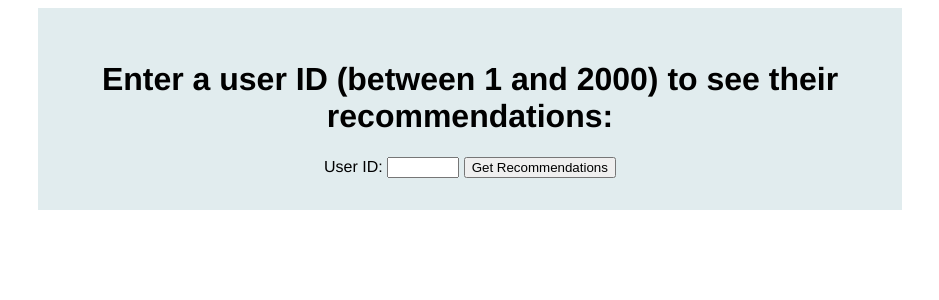
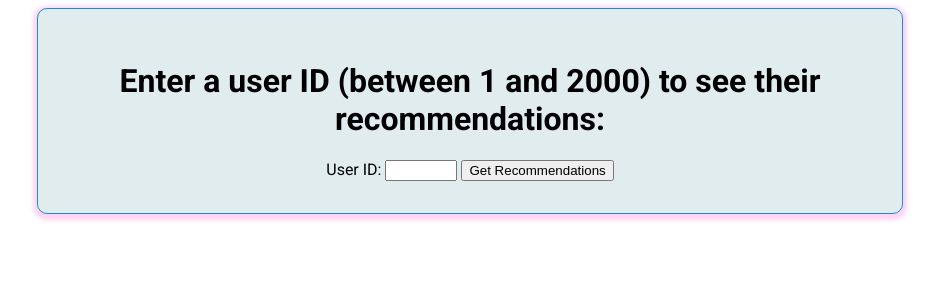
Before and after one commit to robzwolf/web-personalisation-coursework, a Flask app: page / in a window 1280 px wide. Shown: the top 300 px of the page, without its empty margins (170-1109 px from the left). Run offline with Flask 3, Linux system fonts and the light colour scheme; parts of the project's set-up code (start-up, migrations or seed data) failed here and were passed over.

Commit message:
Styling and usability improvements

```diff
--- a/code/static/style.css
+++ b/code/static/style.css
@@ -1,5 +1,5 @@
 body {
-    font-family: "Helvetica Neue", Helvetica, Arial, sans-serif;
+    font-family: 'Roboto', "Helvetica Neue", Helvetica, Arial, sans-serif;
 }
 
 main {
@@ -8,6 +8,9 @@ main {
     max-width: 800px;
     padding: 2rem;
     background: #e1ecee;
+    border-radius: 10px;
+    border: 1px solid #1a8ed5;
+    box-shadow: 0 2px 4px 4px rgba(240, 16, 195, 0.18);
 }
 
 .hidden {
@@ -20,6 +23,16 @@ main {
     padding-top: 1rem;
 }
 
+#results {
+    border: 1px solid black;
+    margin-top: 2rem;
+    margin-left: 2rem;
+    margin-right: 2rem;
+    padding: 1rem;
+    background: #fff8fe;
+    line-height: 1.6;
+}
+
 #results p {
     font-weight: bold;
 }
--- a/code/templates/index.html
+++ b/code/templates/index.html
@@ -2,22 +2,23 @@
 <html lang="en">
 <head>
     <title>Hello World</title>
+    <link href="https://fonts.googleapis.com/css?family=Roboto:400,700&display=swap" rel="stylesheet">
     <link rel="stylesheet" href="/static/style.css" />
 </head>
 <body>
 
 <main>
 
-    <div id="form">
+    <form id="form" onsubmit="getRecommendations();return false;">
 
         <h1>Enter a user ID (between 1 and 2000) to see their recommendations:</h1>
         <label>
             User ID:
             <input type="number" name="user_id" id="user_id" min="1" max="2000" />
         </label>
-        <button onclick="getRecommendations()">Get Recommendations</button>
+        <input type="submit" value="Get Recommendations" />
 
-    </div>
+    </form>
 
     <div id="loading" class="hidden">
         <p>Fetching results, please wait...</p>
```
